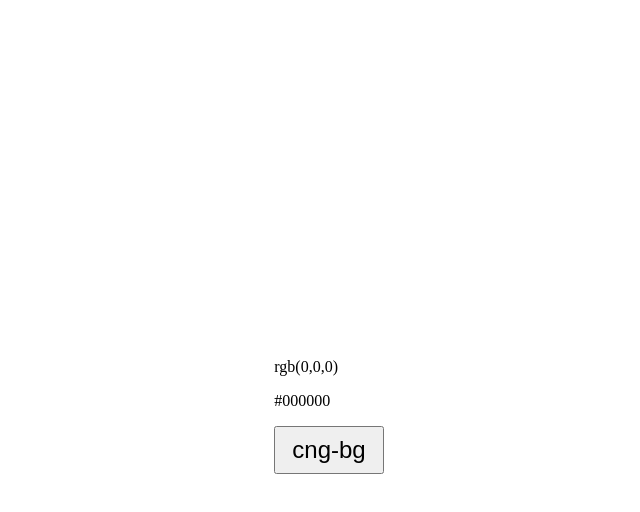
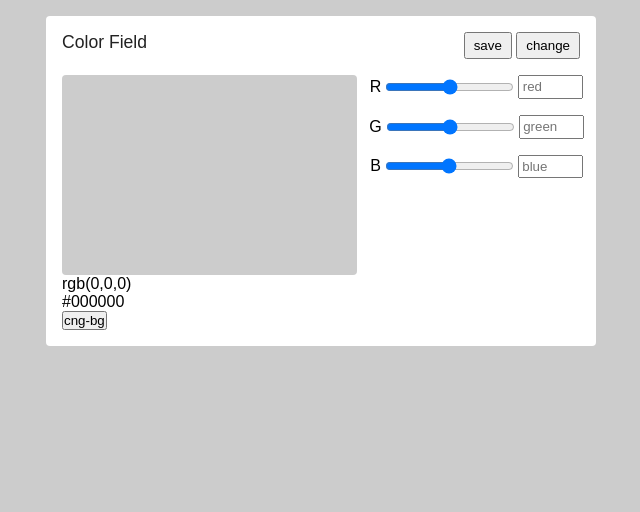
Before and after one commit to Abed-155/colors-app, a plain HTML site: page index.html in a window 1280 px wide. Shown: the whole page, without its empty margins (319-959 px from the left). Drawn offline with Linux system fonts and the light colour scheme.

Commit message:
UI update

```diff
--- a/index.html
+++ b/index.html
@@ -8,7 +8,34 @@
 </head>
 <body>
 
-    <div class="color-display">
+    <div class="app">
+        <div class="top-head">
+            <p class="heading">Color Field</p>
+            <div>
+                <button class="btn" id="save-btn">save</button>
+                <button class="btn" id="change-btn">change</button>
+            </div>
+        </div>
+        <div class="color-field">
+            <div class="color-display"></div>
+            <div class="color-input">
+                <div class="input-group">
+                    <span>R</span>
+                    <input type="range" name="range" id="range">
+                    <input type="number" name="number" id="number" min="0" max="255" placeholder="red" class="rgb-input">
+                </div>
+                <div class="input-group">
+                    <span>G</span>
+                    <input type="range" name="range" id="range">
+                    <input type="number" name="number" id="number" min="0" max="255" placeholder="green" class="rgb-input">
+                </div>
+                <div class="input-group">
+                    <span>B</span>
+                    <input type="range" name="range" id="range">
+                    <input type="number" name="number" id="number" min="0" max="255" placeholder="blue" class="rgb-input">
+                </div>
+            </div>
+        </div>
         <div>
             <p class="rgb-code">rgb(0,0,0)</p>
             <p class="hex-code">#000000</p>
--- a/main.js
+++ b/main.js
@@ -2,14 +2,15 @@ import decimalColorCode from "./decimalColorCode.js"
 import colorRGB from "./colorRgb.js"
 import colorHEX from "./colorHex.js"
 
-const cngBtn = document.querySelector('#cng-btn')
+const cngBtn = document.querySelector('#change-btn')
+const colorDisplay = document.querySelector('.color-display')
 const rgbCode = document.querySelector('.rgb-code')
 const hexCode = document.querySelector('.hex-code')
 
 
 cngBtn.addEventListener('click', () => {
     const color = decimalColorCode()
-    document.body.style.backgroundColor = colorRGB(color)
+    colorDisplay.style.backgroundColor = colorRGB(color)
     rgbCode.innerHTML = colorRGB(color)
     hexCode.innerHTML=colorHEX(color)
 })
--- a/style.css
+++ b/style.css
@@ -1,13 +1,65 @@
+*{
+    margin: 0;
+    padding: 0;
+    box-sizing: border-box;
+}
+body{
+    font-family: Arial, Helvetica, sans-serif;
+    background-color: #ccc;
+    font-size: 1rem;
+}
+
+.btn{
+    cursor: pointer;
+    padding: .25rem .5rem;
+}
+
+.heading{
+    font-size: 1.1rem;
+    font-weight: 500;
+    color: #222;
+}
+
+.app{
+    width: 550px;
+    margin: 1rem auto;
+    background-color: #fff;
+    border-radius: .25rem;
+    padding: 1rem;
+}
+
+.top-head{
+    display: flex;
+    justify-content: space-between;
+}
+
+.color-field{
+    display: flex;
+    gap: 1rem;
+    margin-top: 1rem;
+}
+
 .color-display{
-    width: 100vw;
-    height: 100vh;
+    height: 200px;
+    background-color: #ccc;
+    width: 60%;
+    border-radius: .25rem;
+}
+
+.color-input{
+    width: 40%;
+    display: flex;
+    flex-direction: column;
+    gap: 1rem;
+}
+
+.input-group{
     display: flex;
     justify-content: center;
     align-items: center;
+    gap: .25rem;
 }
-
-#cng-btn{
-    padding: .5rem 1rem;
-    font-size: 1.5rem;
-    cursor: pointer;
+.rgb-input{
+    padding: .15rem;
+    outline: none;
 }
```
